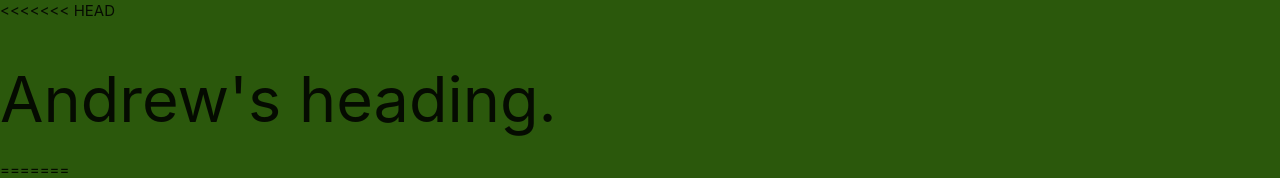
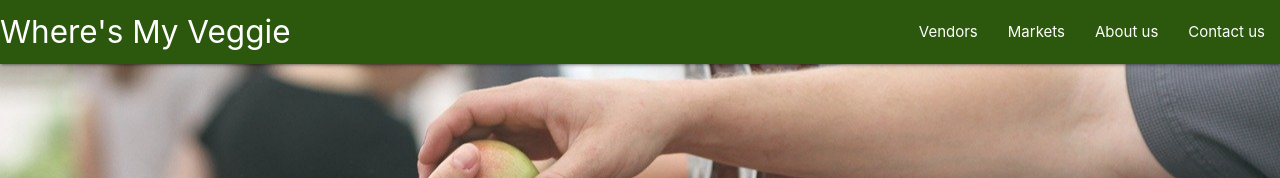
Before and after one commit to cristianmontenegrop/Where-s-my-veggie, a plain HTML site: page index.html in a window 1280 px wide. Shown: the top 178 px of the page. Drawn offline with nearby package versions, Linux system fonts and the light colour scheme.

Commit message:
Fixed merge conflict between Andrew and Development

```diff
--- a/index.html
+++ b/index.html
@@ -12,13 +12,6 @@
 <!-- background photo of a blurred market -->
 
 <body>
-<<<<<<< HEAD
-
-    <h1>
-        Andrew's heading.
-    </h1>
-
-=======
     <nav>
         <div class="nav-wrapper">
             <a href="#" class="brand-logo">Where's My Veggie</a>
@@ -173,7 +166,6 @@
     <script src="https://code.jquery.com/jquery.js"></script>
     <script src="https://cdnjs.cloudflare.com/ajax/libs/materialize/1.0.0/js/materialize.min.js"></script>
     <script src="script.js"></script>
->>>>>>> Development
 </body>
 
 </html>
```
